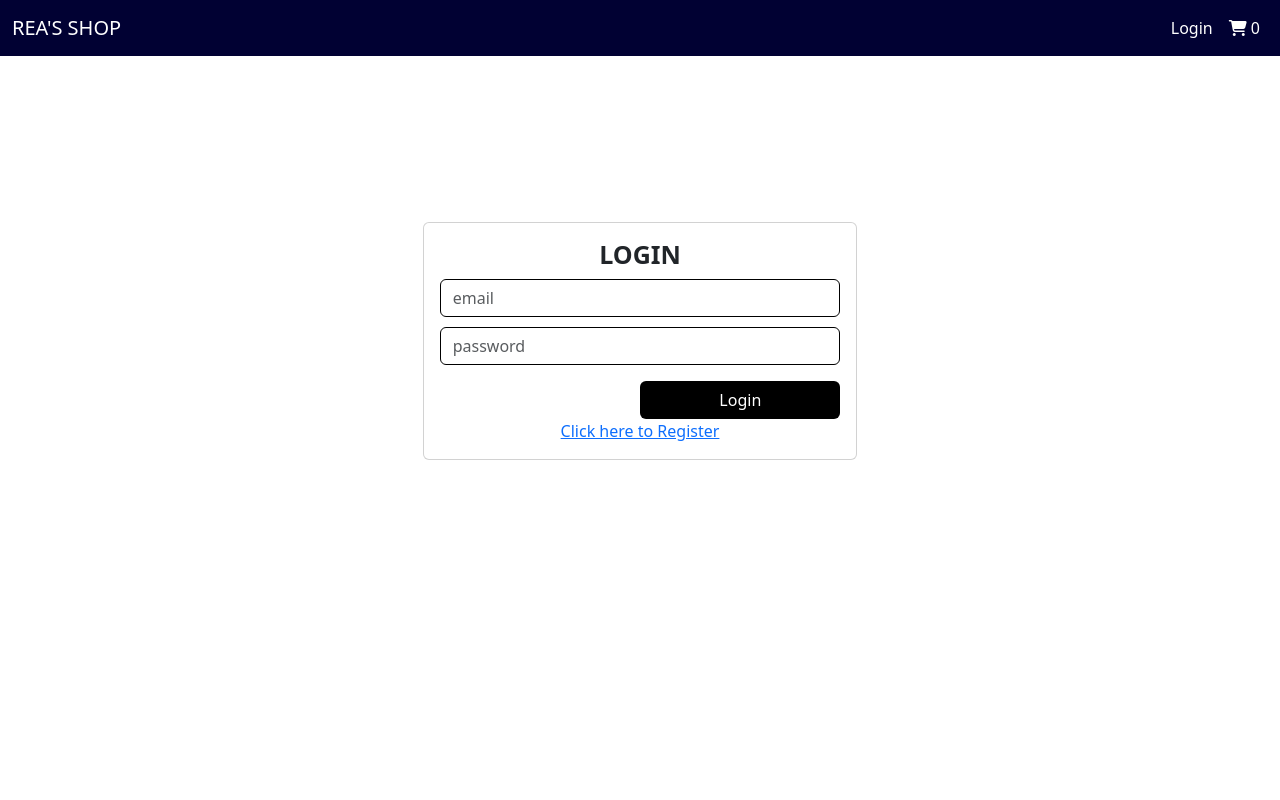
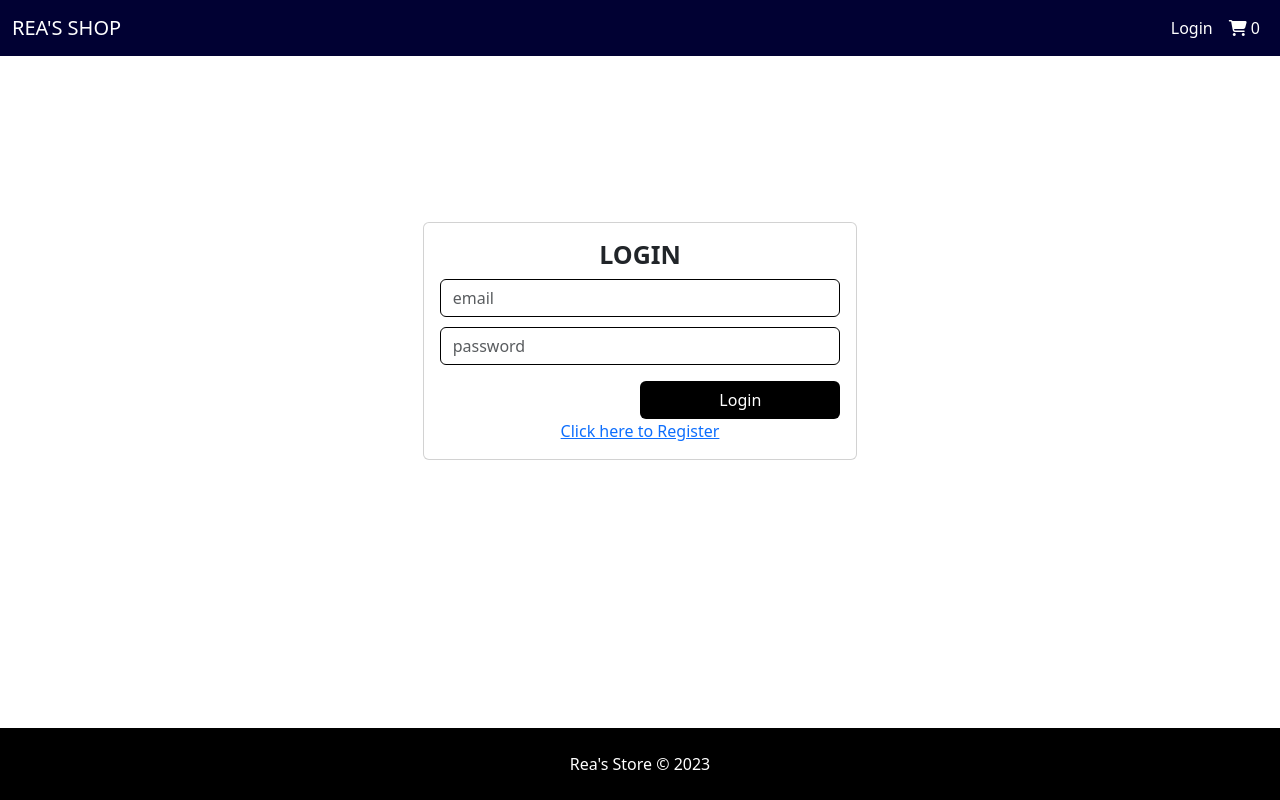
Before and after one commit to bujargit/mern-commerce, a React (Create React App) app in the folder client/: page /login in a window 1280 px wide. Built offline with nearby package versions, Linux system fonts and the light colour scheme.

Commit message:
footer added

```diff
--- a/client/package.json
+++ b/client/package.json
@@ -47,7 +47,7 @@
       "last 1 safari version"
     ]
   },
-  "proxy": "http://localhost:5000/",
+  "proxy": "http://localhost:5000",
   "devDependencies": {
     "@babel/plugin-proposal-private-property-in-object": "*"
   }
--- a/client/src/App.js
+++ b/client/src/App.js
@@ -7,10 +7,14 @@ import Productdescscreen from "./screens/Productdescscreen";
 import Cartscreen from "./screens/Cartscreen";
 import Registerscreen from "./screens/Registerscreen";
 import Loginscreen from "./screens/Loginscreen";
+import Footer from "./components/Footer";
 
 function App() {
   return (
     <div className="App">
+      <div
+        style={{ display: "flex", flexDirection: "column", minHeight: "100vh" }}
+      >
         <Navbar />
         <Routes>
           <Route path="/" element={<Homescreen />} exact />
@@ -19,6 +23,9 @@ function App() {
           <Route path="/register" element={<Registerscreen />} exact />
           <Route path="/login" element={<Loginscreen />} exact />
         </Routes>
+        <div style={{ flex: "1" }}></div>
+        <Footer />
+      </div>
     </div>
   );
 }
--- /dev/null
+++ b/client/src/components/Footer.js
@@ -0,0 +1,12 @@
+import React from "react";
+
+const Footer = () => {
+  const currentYear = new Date().getFullYear();
+  return (
+    <div className="container-fluid py-4 bg-black text-white">
+      Rea's Store &copy; {currentYear}
+    </div>
+  );
+};
+
+export default Footer;
--- a/client/src/index.css
+++ b/client/src/index.css
@@ -65,6 +65,6 @@ li {
   min-height: 400px !important;
 }
 
-.filter__wrapper input{
+.filter__wrapper input {
   margin-top: 0 !important;
 }
```
Also changed, not shown: 1 other file (tests, documents, lock files or other folders). Lines whose indentation alone changed are shown as unchanged.
